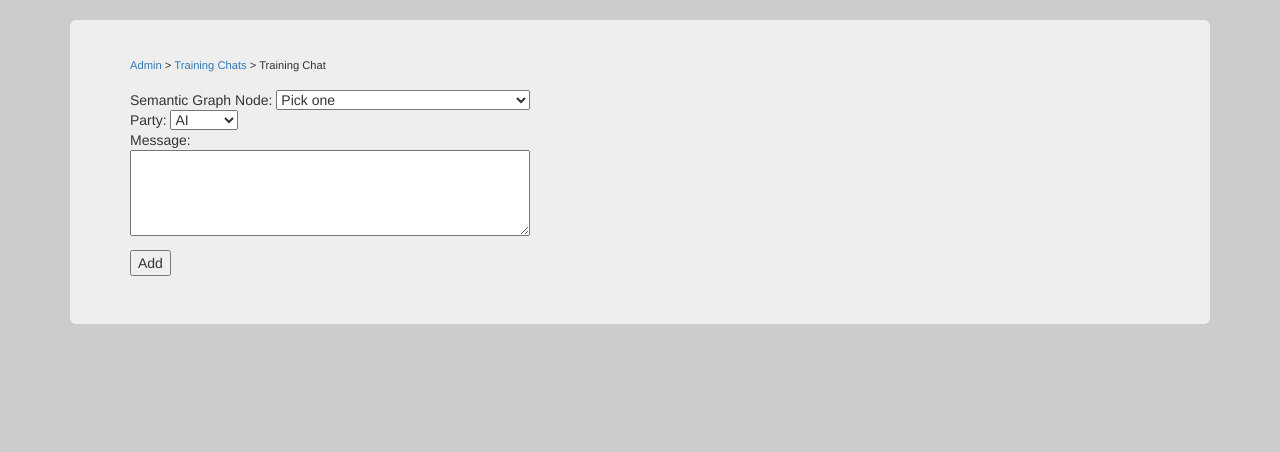
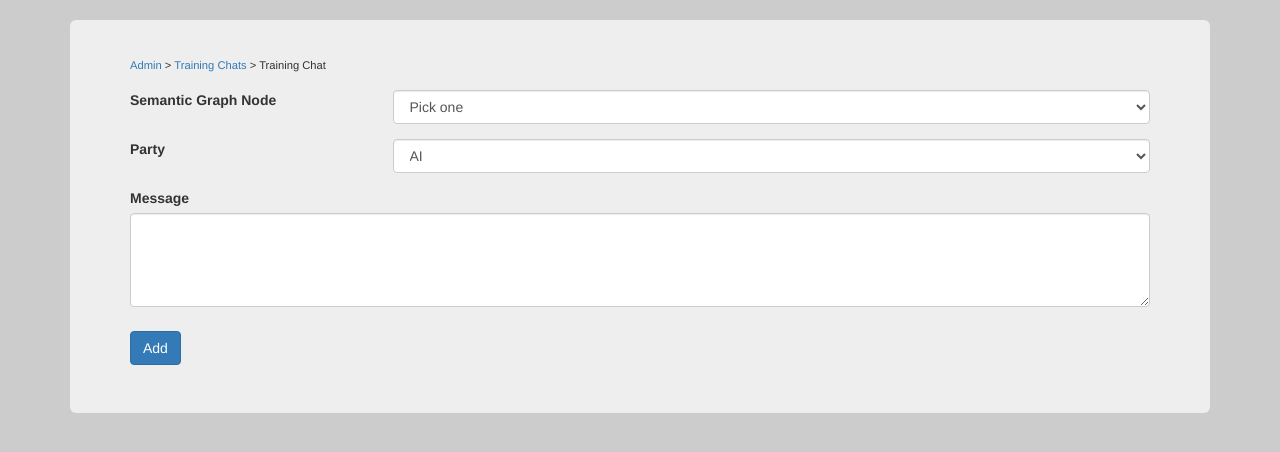
Before and after one commit to gtdavidv/saraswati2, a Flask app: page /training_chat in a window 1280 px wide. Shown: the part 52-504 px from the top of the page. Run offline with Flask 2, Linux system fonts and the light colour scheme; data comes from the database, SQL or seed files in the repository; some libraries are stand-ins or nearby versions.

Commit message:
Misc bug fixes and small feature adds - view training chats by node

```diff
--- a/helpers.py
+++ b/helpers.py
@@ -1,7 +1,7 @@
 from db import *
 
 def node_select_list():
-	returnString = "<select name=\"node_list\" id=\"node_list_select\">"
+	returnString = "<select name=\"node_list\" id=\"node_list_select\" class=\"form-control\">"
 
 	results = semantic_graph_node.query.order_by(semantic_graph_node.title.asc())
 	if not results:
@@ -20,3 +20,17 @@
 	outputString = ''.join(filter(whitelist.__contains__, inputString))
 
 	return outputString
+
+def clean_training_chats(inputList):
+	chats = []
+	for result in inputList:
+		addResult = True
+		for chat in chats:
+			if chat.chat_id == result.chat_id:
+				addResult = False
+				break
+
+		if addResult:
+			chats.append(result)
+
+	return chats
--- a/modules/admin.py
+++ b/modules/admin.py
@@ -1,6 +1,6 @@
 from flask import Flask, Blueprint, render_template, request, session, redirect
 from db import *
-from helpers import node_select_list
+from helpers import node_select_list, clean_training_chats
 
 admin = Blueprint('admin', __name__)
 
@@ -10,17 +10,8 @@
 
 @admin.route('/training_chats')
 def training_chats():
-	results = training_chat.query.order_by(training_chat.chat_id)
-	chats = []
-	for result in results:
-		addResult = True
-		for chat in chats:
-			if chat.chat_id == result.chat_id:
-				addResult = False
-				break
-
-		if addResult:
-			chats.append(result)
+	results = training_chat.query.order_by(training_chat.chat_id).all()
+	chats = clean_training_chats(results)
 
 	return render_template("training_chats.html", chats = chats)
 
@@ -45,6 +36,7 @@
 				newItem = type('tmp', (object,), {})
 				newItem.party = result.party
 				newItem.text = result.text
+				newItem.node_id = result.node_id
 				newItem.node_name = graphNode.title
 				newItem.id = result.id
 				training_chats.append(newItem)
@@ -73,21 +65,31 @@
 
 	#return render_training_chat()
 
+@admin.route('/graph', methods=['POST'])
+def add_node():
+	insertNode = semantic_graph_node(request.values.get('title'))
+	db.session.add(insertNode)
+	db.session.commit()
+
+	return graph()
+
 @admin.route('/graph')
 def graph():
-	if "del" in request.args:
-		semantic_graph_node.query.filter_by(id=request.args["del"]).delete()
+	if "del" in request.args and "title" not in request.values:
+		delNode = semantic_graph_node.query.filter_by(id=request.args["del"]).first()
+		db.session.delete(delNode)
 		db.session.commit()
 
 	return render_template("graph.html", nodes = semantic_graph_node.query.all())
 
-@admin.route('/graph', methods=['POST'])
-def add_node():
-	insertNode = semantic_graph_node(request.form.get('title'))
-	db.session.add(insertNode)
+@admin.route('/node', methods=['POST'])
+def add_relationship_process():
+	nodeID = request.args['id']
+	insertRelationship = semantic_graph_relationship(nodeID, request.form.get('node_list'), request.form.get('relationship_1_to_2'), request.form.get('relationship_2_to_1'))
+	db.session.add(insertRelationship)
 	db.session.commit()
 
-	return graph()
+	return view_node()
 
 @admin.route('/node')
 def view_node():
@@ -127,16 +129,10 @@
 		newItem.nodeTitle = titleQuery.title
 		nodeList.append(newItem)
 
-	return render_template("node.html", nodes = nodeList, node_id = nodeID, node_name = nodeName)
+	results = training_chat.query.order_by(training_chat.chat_id).filter_by(node_id = nodeID)
+	chats = clean_training_chats(results)
 
-@admin.route('/node', methods=['POST'])
-def add_relationship_process():
-	nodeID = request.args['id']
-	insertRelationship = semantic_graph_relationship(nodeID, request.form.get('node_list'), request.form.get('relationship_1_to_2'), request.form.get('relationship_2_to_1'))
-	db.session.add(insertRelationship)
-	db.session.commit()
-
-	return view_node()
+	return render_template("node.html", nodes = nodeList, node_id = nodeID, node_name = nodeName, chats = chats)
 
 @admin.route('/add_relationship')
 def add_relationship_form():
--- a/modules/chat.py
+++ b/modules/chat.py
@@ -13,7 +13,7 @@
 		session['session_id'] = str(randint(0,9))+str(randint(0,9))+str(randint(0,9))+str(randint(0,9))+str(randint(0,9))+str(randint(0,9))+str(randint(0,9))+str(randint(0,9))+str(randint(0,9))
 
 	messageList = []
-	results = message.query.filter_by(session_id=session['session_id'])
+	results = message.query.filter_by(session_id=session['session_id']).order_by(message.id)
 	for result in results:
 		newItem = type('tmp', (object,), {})
 		newItem.text = result.text
@@ -76,7 +76,7 @@
 
 			if posTag[counter][1] == 'NN' or posTag[counter][1] == 'NNS' or posTag[counter][1] == 'NNP' or posTag[counter][1] == 'NNPS':
 				addAmount *= 3
-				print(posTag[counter][0] + ' - ' + posTag[counter][1])
+				#print(posTag[counter][0] + ' - ' + posTag[counter][1])
 
 			if result.node_id in nodeList:
 				nodeList[result.node_id] += addAmount
--- a/templates/graph.html
+++ b/templates/graph.html
@@ -6,9 +6,9 @@
 		<div class="navigation_header">
 			<a href="admin">Admin</a> &gt; Semantic Graph
 		</div>
-		<form action="" method="post">
+		<form action="" method="post" class="form-inline">
 			<div style="margin-bottom: 0.8em;">
-				<input type="text" name="title" placeholder="Node title" /> <input type="submit" value="Add Node" />
+				<input type="text" name="title" autocomplete="off" class="form-control" placeholder="Node title" /> <input type="submit" value="Add Node" class="btn btn-primary" />
 			</div>
 		</form>
 
--- a/templates/node.html
+++ b/templates/node.html
@@ -16,6 +16,11 @@
 				<a href="node?id={{ node.other_node_id }}">{{ node.nodeTitle }}</a> - {{node.relationship}} - <a href="node?id={{ node_id }}&del={{ node.relationship_id }}" onclick="return confirm('Are you sure?');">Delete relationship</a><br />
 			{% endfor %}
 		{% endif %}
+		<div style="height: 1em;"></div>
+		{% for chat in chats %}
+			<a href="training_chat?id={{ chat.chat_id }}">{{ chat.text }}</a>
+			<div style="height: 0.5em;"></div>
+		{% endfor %}
 	</div>
   </div>
 {% endblock %}
--- a/templates/training_chat.html
+++ b/templates/training_chat.html
@@ -12,18 +12,28 @@
 			{% else %}
 				Human:
 			{% endif %}
-			({{ chat.node_name }})<br />
+			(<a href="node?id={{ chat.node_id }}">{{ chat.node_name }}</a>)<br />
 			{{ chat.text }}<br />
 			<a href="training_chat?id={{ chat_id }}&del={{ chat.id }}" style="font-size: 0.8em;" onclick="return confirm('Are you sure?')">Delete</a>
 			<div style="height: 0.5em;"></div>
 		{% endfor %}
 		<form action="" method="post" onsubmit="return check_add_training_chat()"><div style="margin-top: 0.5em;">
-			Semantic Graph Node: {{ node_select_list|safe }}<br />
-			Party: <select name="party"><option value="0">AI</option><option value="1">Human</option></select><br />
-			Message:<br />
-			<textarea name="message" id="message" rows="4" style="width: 400px;"></textarea>
+			<div class="form-group row">
+				<label for="node_list_select" class="col-xs-3 col-form-label">Semantic Graph Node</label>
+				<div class="col-xs-9">{{ node_select_list|safe }}</div>
+			</div>
+			<div class="form-group row">
+				<label for="party" class="col-xs-3 col-form-label">Party</label>
+				<div class="col-xs-9">
+					<select name="party" id="party" class="form-control"><option value="0">AI</option><option value="1">Human</option></select>
+				</div>
+			</div>
+			<div class="form-group">
+				<label for="message">Message</label>
+				<textarea class="form-control" name="message" id="message" rows="4"></textarea>
+			</div>
 			<div style="height: 0.7em;"></div>
-			<input type="submit" value="Add" />
+			<input class="btn btn-primary" type="submit" value="Add" />
 		</div></form>
 	</div>
   </div>
```
Also changed, not shown: templates/add_relationship.html (+17 -4 lines).
